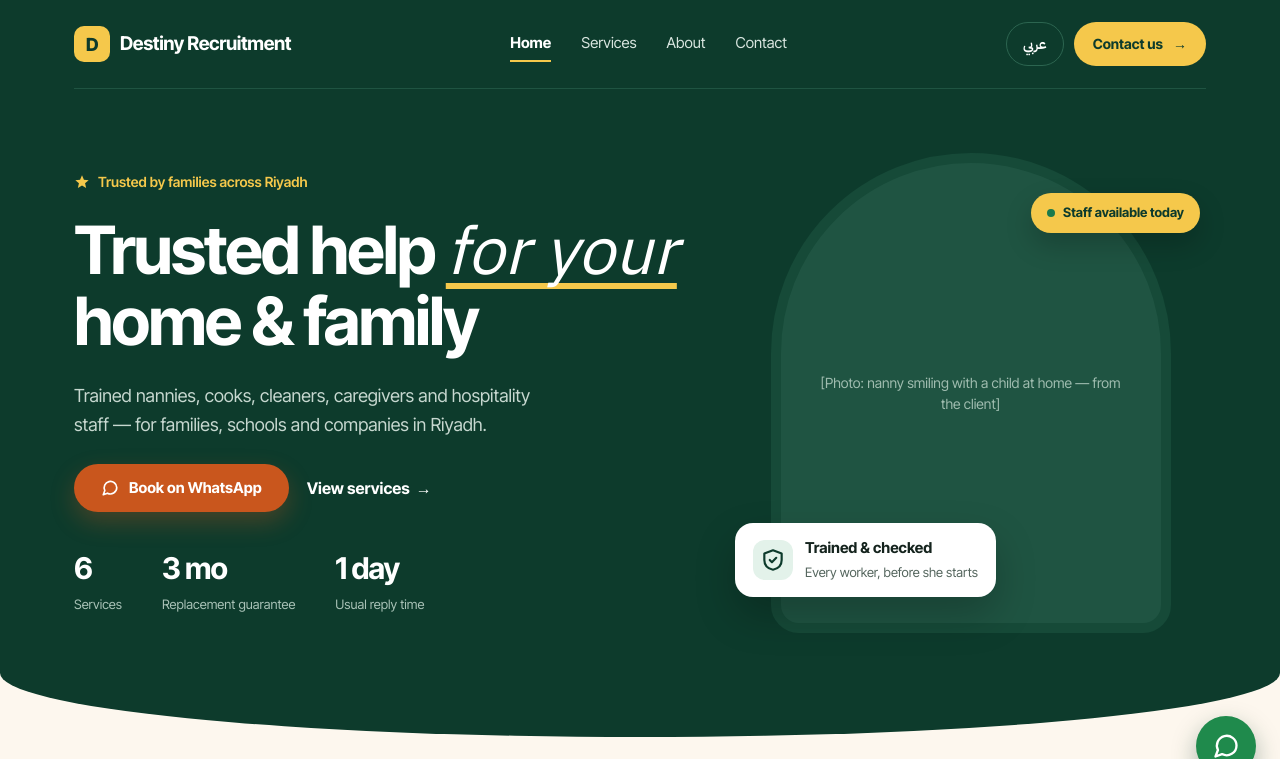
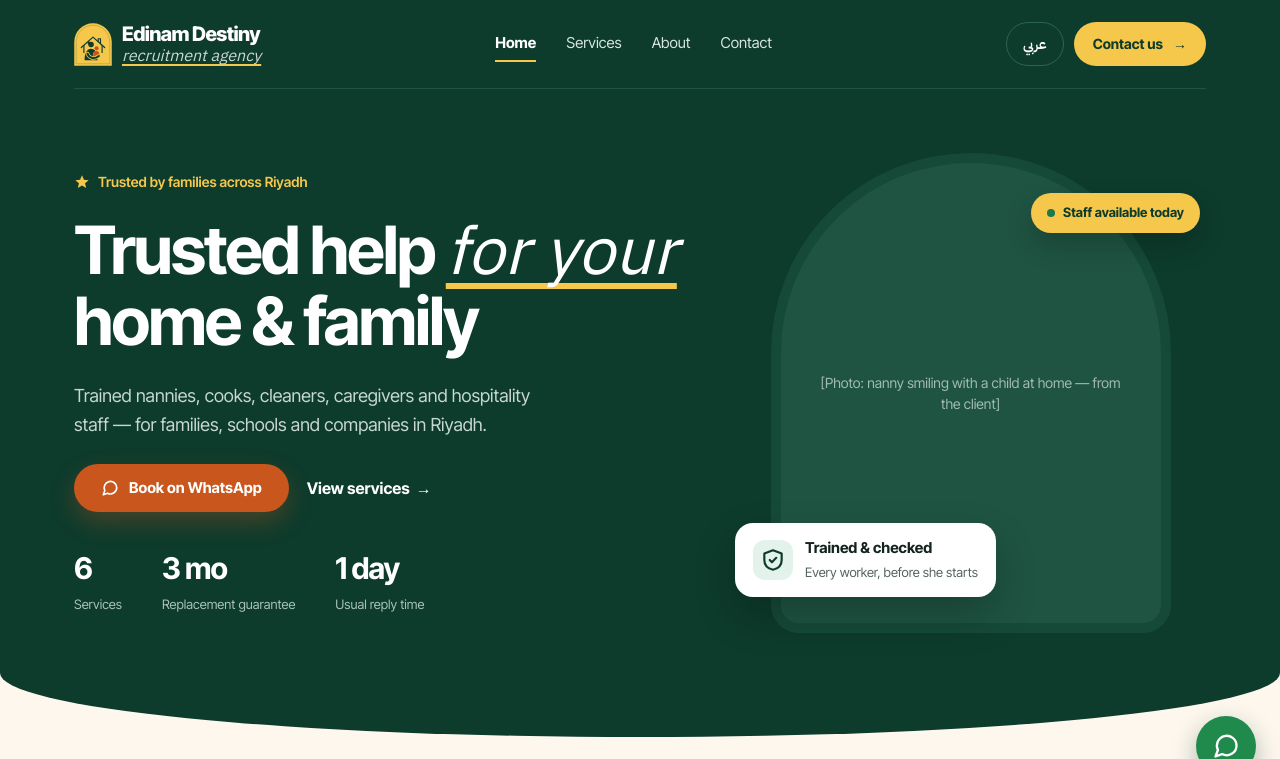
Before and after one commit to WilsonTenk/destinyrecruitment, a PHP site: page / in a window 1280 px wide. Shown: the top 759 px of the page. Run offline with PHP 8.4, Linux system fonts and the light colour scheme; some web fonts are replaced.

Commit message:
Add Edinam Destiny arch logo to header, footer and favicon
Replace the yellow "D" box with the arch logo and a live-text
"Edinam Destiny / recruitment agency" lockup on all four pages,
with Arabic translations, and add a favicon and touch icon.

Co-Authored-By: Claude Opus 5.5 <noreply@anthropic.com>

```diff
--- a/site/assets/css/styles.css
+++ b/site/assets/css/styles.css
@@ -103,7 +103,15 @@ p { margin: 0; }
 .site-header { display: flex; align-items: center; justify-content: space-between; gap: 18px; padding-block: 22px; border-bottom: 1px solid var(--green-3); }
 .brand { display: flex; align-items: center; gap: 10px; color: #fff; text-decoration: none; font-weight: 700; font-size: 19px; letter-spacing: -0.02em; }
 .brand:hover { color: #fff; }
-.brand-mark { width: 36px; height: 36px; border-radius: 10px; background: var(--yellow); color: var(--green); display: grid; place-items: center; font-weight: 800; font-size: 18px; flex-shrink: 0; }
+.brand-mark { width: 38px; height: 43px; display: block; flex-shrink: 0; }
+.brand-text { display: flex; flex-direction: column; align-items: flex-start; line-height: 1; }
+.brand-name { font-weight: 800; font-size: 20px; letter-spacing: -0.03em; }
+.brand-tag {
+  margin-top: 4px; font-family: var(--font-serif); font-style: italic; font-weight: 400; font-size: 16px; letter-spacing: 0;
+  color: var(--green-text); text-decoration: underline; text-decoration-color: var(--yellow);
+  text-decoration-thickness: 2px; text-underline-offset: 0.2em; text-decoration-skip-ink: none;
+}
+[dir="rtl"] .brand-tag { font-style: normal; font-weight: 600; font-size: 14px; text-underline-offset: 0.45em; }
 .nav { display: flex; gap: 30px; font-size: 15px; }
 .nav a { color: #d9e6e0; text-decoration: none; padding-block: 6px; border-bottom: 2px solid transparent; }
 .nav a:hover { color: #fff; }
@@ -322,6 +330,7 @@ p { margin: 0; }
 .footer-col h3 { color: #fff; font-size: 16px; letter-spacing: 0; }
 .footer-col a { color: var(--green-text); text-decoration: none; }
 .footer-col a:hover { color: #fff; }
+.footer-col a.brand, .footer-col a.brand:hover { color: #fff; }
 .footer-about { max-width: 320px; }
 .footer-bottom { border-top: 1px solid var(--green-3); margin-top: 48px; padding-top: 20px; font-size: 13px; color: #8fb0a3; }
 .footer-word { font-size: clamp(90px, 15vw, 190px); font-weight: 800; letter-spacing: -0.05em; line-height: .8; color: #134634; text-align: center; white-space: nowrap; margin-top: 32px; user-select: none; font-family: 'Inter Tight', sans-serif; }
@@ -352,7 +361,9 @@ p { margin: 0; }
   .menu-btn { display: grid; }
   .site-header { border-bottom: 0; padding-block: 16px; }
   .brand { font-size: 16px; }
-  .brand-mark { width: 34px; height: 34px; font-size: 17px; }
+  .brand-mark { width: 33px; height: 38px; }
+  .brand-name { font-size: 17px; }
+  .brand-tag { font-size: 14px; }
   .lang-btn { padding: 0 12px; font-size: 13px; }
   .hero { border-radius: 0 0 50% 50% / 0 0 36px 36px; padding-bottom: 64px; }
   .hero-grid { padding-top: 20px; gap: 32px; }
--- a/site/assets/js/i18n-ar.js
+++ b/site/assets/js/i18n-ar.js
@@ -3,6 +3,8 @@
 window.DESTINY_AR = {
   /* Shared */
   'brand': 'ديستني للاستقدام',
+  'brand.name': 'إدينام ديستني',
+  'brand.tag': 'للاستقدام',
   'title.home': 'ديستني للاستقدام – عمالة منزلية موثوقة في الرياض',
   'title.services': 'خدماتنا – ديستني للاستقدام',
   'title.about': 'من نحن والضمان – ديستني للاستقدام',
--- a/site/index.html
+++ b/site/index.html
@@ -9,14 +9,16 @@
   <link rel="preconnect" href="https://fonts.googleapis.com">
   <link rel="preconnect" href="https://fonts.gstatic.com" crossorigin>
   <link href="https://fonts.googleapis.com/css2?family=Inter+Tight:wght@400;500;600;700;800&family=Instrument+Serif:ital@1&family=IBM+Plex+Sans+Arabic:wght@400;500;600;700&display=swap" rel="stylesheet">
-  <link rel="stylesheet" href="assets/css/styles.css?v=3">
+  <link rel="stylesheet" href="assets/css/styles.css?v=4">
+  <link rel="icon" href="assets/img/favicon.svg" type="image/svg+xml">
+  <link rel="apple-touch-icon" href="assets/img/apple-touch-icon.png">
 </head>
 <body data-title-key="title.home">
 
   <section class="hero on-dark">
     <div class="container">
       <header class="site-header">
-        <a class="brand" href="index.html"><span class="brand-mark" aria-hidden="true">D</span><span data-i18n="brand">Destiny Recruitment</span></a>
+        <a class="brand" href="index.html"><img class="brand-mark" src="assets/img/logo-mark.svg" alt="" width="38" height="43"><span class="brand-text"><span class="brand-name" data-i18n="brand.name">Edinam Destiny</span><span class="brand-tag" data-i18n="brand.tag">recruitment agency</span></span></a>
         <nav class="nav" aria-label="Main menu" data-i18n-attr="aria-label:nav.label">
           <a href="index.html" aria-current="page" data-i18n="nav.home">Home</a>
           <a href="services.html" data-i18n="nav.services">Services</a>
@@ -191,7 +193,7 @@
     <div class="container">
       <div class="footer-cols">
         <div class="footer-col footer-about">
-          <a class="brand" href="index.html"><span class="brand-mark" aria-hidden="true">D</span><span data-i18n="brand">Destiny Recruitment</span></a>
+          <a class="brand" href="index.html"><img class="brand-mark" src="assets/img/logo-mark.svg" alt="" width="38" height="43"><span class="brand-text"><span class="brand-name" data-i18n="brand.name">Edinam Destiny</span><span class="brand-tag" data-i18n="brand.tag">recruitment agency</span></span></a>
           <p data-i18n="footer.text">Trained domestic staff for families, schools and companies in Riyadh.</p>
         </div>
         <div class="footer-col">
```
Also changed, not shown: site/about.html (+5 -3 lines), site/contact.html (+5 -3 lines), site/services.html (+5 -3 lines), site/assets/img/apple-touch-icon.png (added), site/assets/img/favicon.svg (added), site/assets/img/logo-mark.svg (added).
